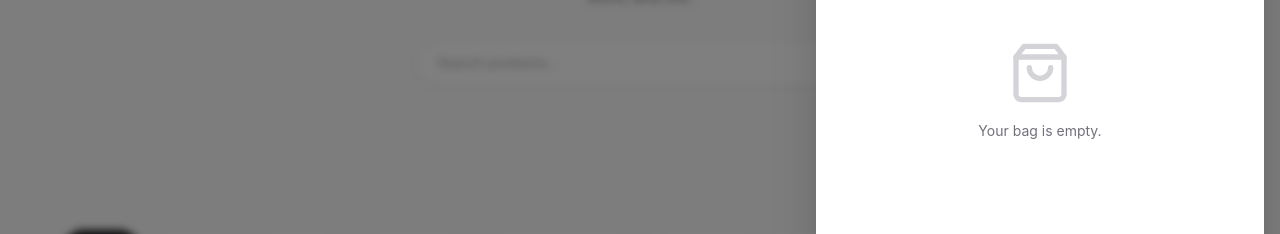
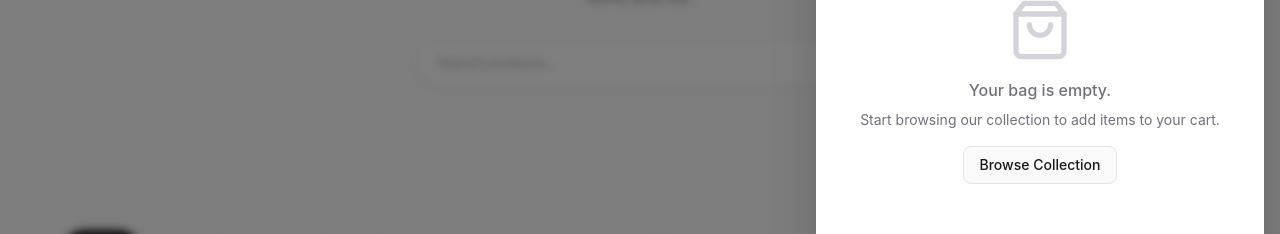
Before and after one commit to phalla-doll/curated-products-showcase, a React (Vite) app: page / in a window 1280 px wide. Both pictures are taken after a click on the button 1198 px from the left and 47 px from the top of the page. Shown: the part 338-572 px from the top of the page. Built offline with nearby package versions, Linux system fonts and the light colour scheme.

Commit message:
Enhance Header component: update empty bag message for clarity and add a button to encourage browsing the collection.

```diff
--- a/src/components/Header.tsx
+++ b/src/components/Header.tsx
@@ -97,7 +97,9 @@ function Header() {
             >
                 <div className="flex flex-col items-center justify-center h-full text-zinc-500">
                     <BagIcon className="size-16 mb-4 text-zinc-300" />
-                    <p className="text-sm text-center">Your bag is empty.</p>
+                    <p className="text-base font-medium text-center mb-2">Your bag is empty.</p>
+                    <p className="text-sm text-center">Start browsing our collection to add items to your cart.</p>
+                    <button onClick={() => setIsDrawerOpen(false)} type="button" className="mt-4 px-4 py-2 bg-zinc-50 border border-zinc-200 text-zinc-900 text-sm font-medium rounded-lg">Browse Collection</button>
                 </div>
             </Drawer>
         </>
```
